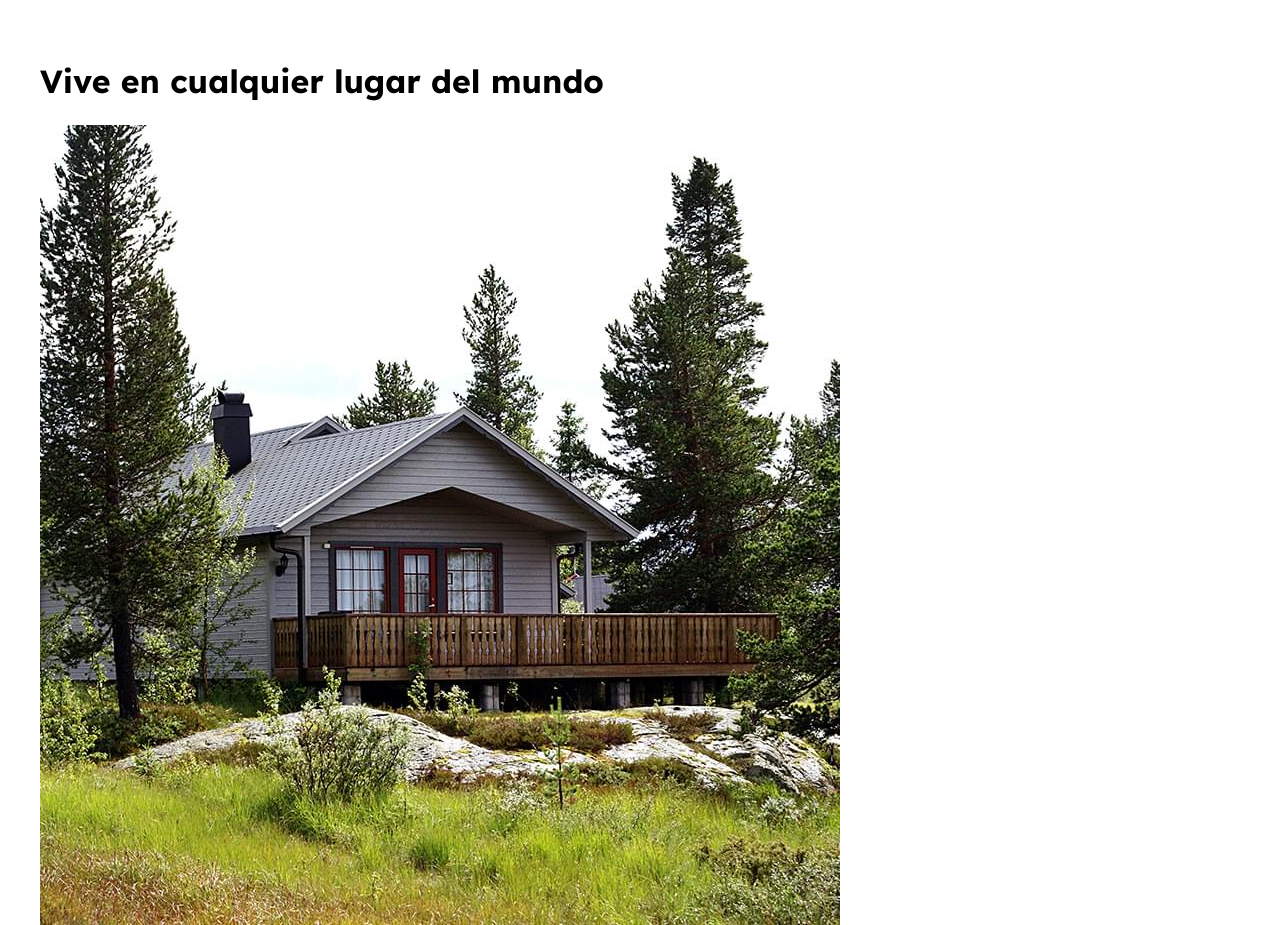
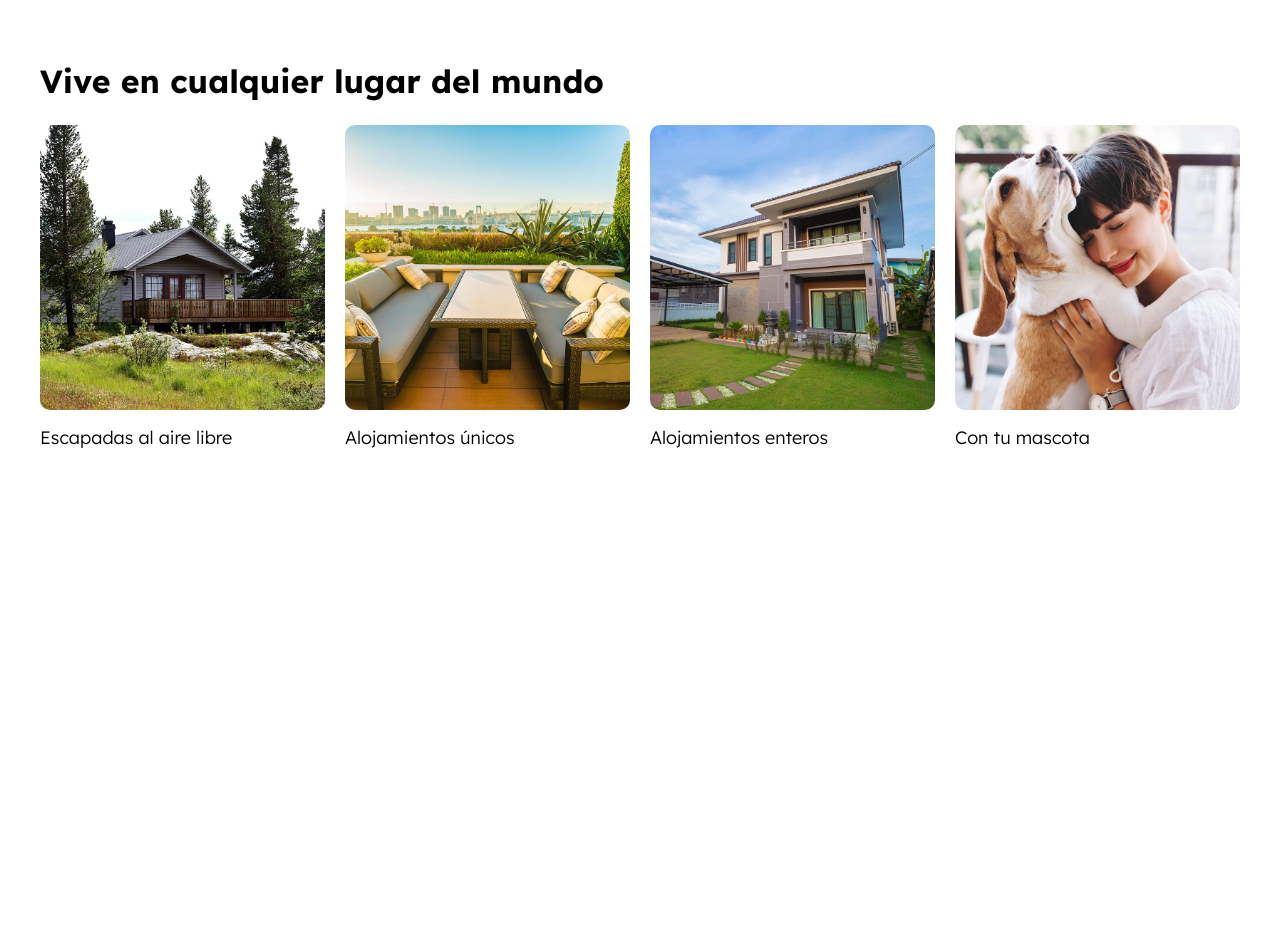
Before and after one commit to Kuro-98/14-airbnb_FIN, a website: page index.html in a window 1280 px wide. Shown: the part 1160-2085 px from the top of the page. After the commit the page ends 1647 px from the top, so only its background shows below. Drawn offline with Linux system fonts and the light colour scheme.

Commit message:
Agregados estilos de diseño responsive para tablet en la sección de lugares

```diff
--- a/index.html
+++ b/index.html
@@ -161,7 +161,7 @@
     <section class="lugares contenedor seccion">
         <h2 class="lugares__heading">Vive en cualquier lugar del mundo</h2>
 
-        <div class="lugares__div">
+        <div class="lugares__grid">
             <div class="lugar">
                 <img class="lugar__imagen" src="build/img/vive_1.jpg" alt="imagen seccion vive">
                 <p class="lugar__nombre">Escapadas al aire libre</p>
@@ -169,17 +169,17 @@
 
             <div class="lugar">
                 <img class="lugar__imagen" src="build/img/vive_2.jpg" alt="imagen seccion vive">
-                <p class="lugar__nombre"></p>
+                <p class="lugar__nombre">Alojamientos únicos</p>
             </div>
 
             <div class="lugar">
-                <img class="lugar__imagen" src="build/img/vive_1.jpg" alt="imagen seccion vive">
-                <p class="lugar__nombre">Escapadas al aire libre</p>
+                <img class="lugar__imagen" src="build/img/vive_3.jpg" alt="imagen seccion vive">
+                <p class="lugar__nombre">Alojamientos enteros</p>
             </div>
 
             <div class="lugar">
-                <img class="lugar__imagen" src="build/img/vive_1.jpg" alt="imagen seccion vive">
-                <p class="lugar__nombre">Escapadas al aire libre</p>
+                <img class="lugar__imagen" src="build/img/vive_4.jpg" alt="imagen seccion vive">
+                <p class="lugar__nombre">Con tu mascota</p>
             </div>
         </div>
     </section>
--- a/src/scss/base/_mixins.scss
+++ b/src/scss/base/_mixins.scss
@@ -54,4 +54,8 @@
 	> * {
 		scroll-snap-align: center;
 	}
+
+	@include tablet {
+		overflow-x: auto;
+	}
 }
--- a/src/scss/ui/contenido/_lugares.scss
+++ b/src/scss/ui/contenido/_lugares.scss
@@ -1,2 +1,26 @@
 @use 'base/variables' as v;
 @use 'base/mixins' as m;
+
+.lugares {
+	&__grid {
+		display: grid;
+		grid-template-columns: repeat(4, 30rem);
+		column-gap: 4rem;
+		@include m.scrollHorizontal;
+		@include m.tablet {
+			@include m.grid(2, 2rem);
+		}
+		@include m.desktop {
+			@include m.grid(4, 2rem);
+		}
+	}
+}
+
+.lugar {
+	&__imagen {
+		border-radius: 1rem;
+	}
+	&__nombre {
+		font-size: 1.8rem;
+	}
+}
```
Also changed, not shown: build/css/app.css, 1 other file.
